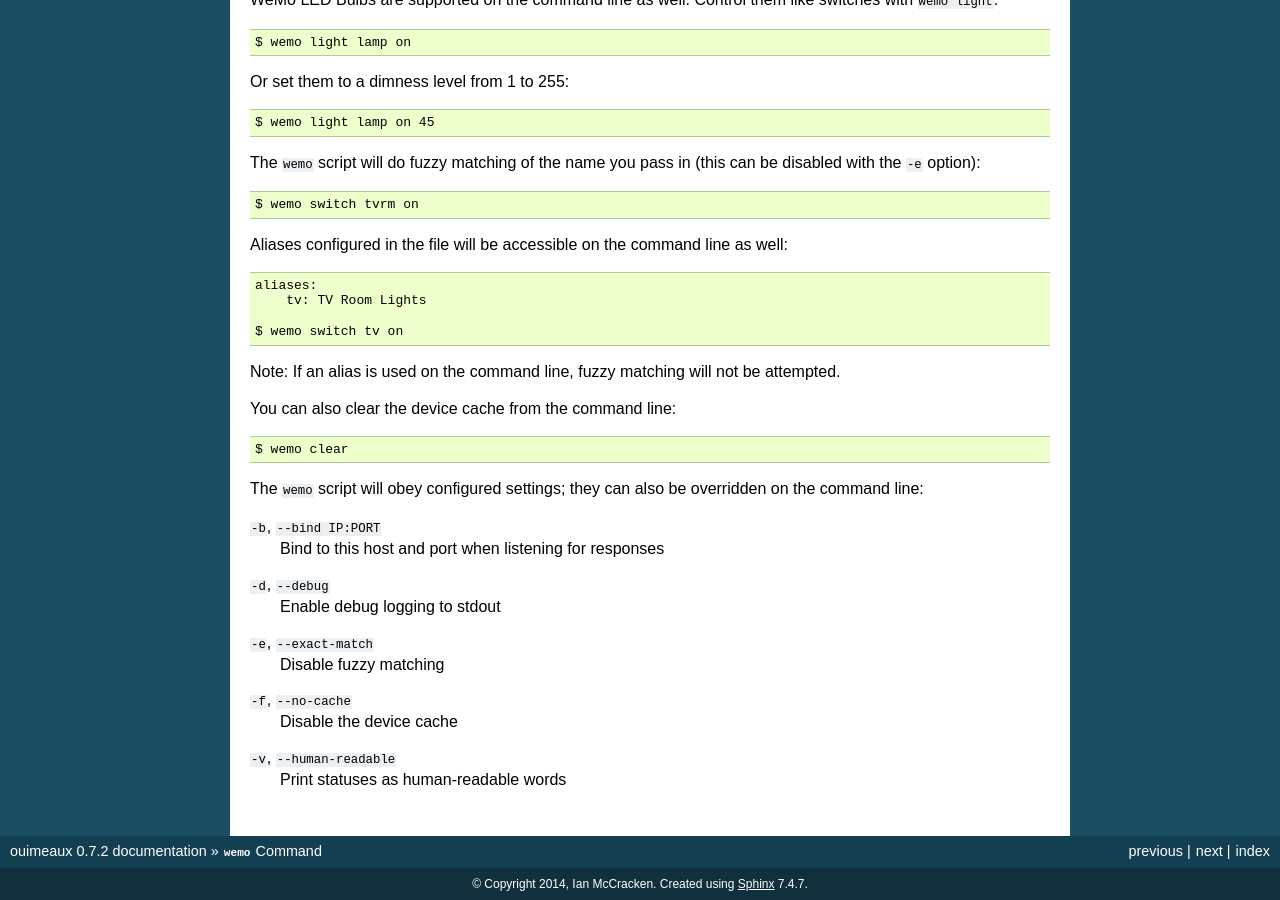
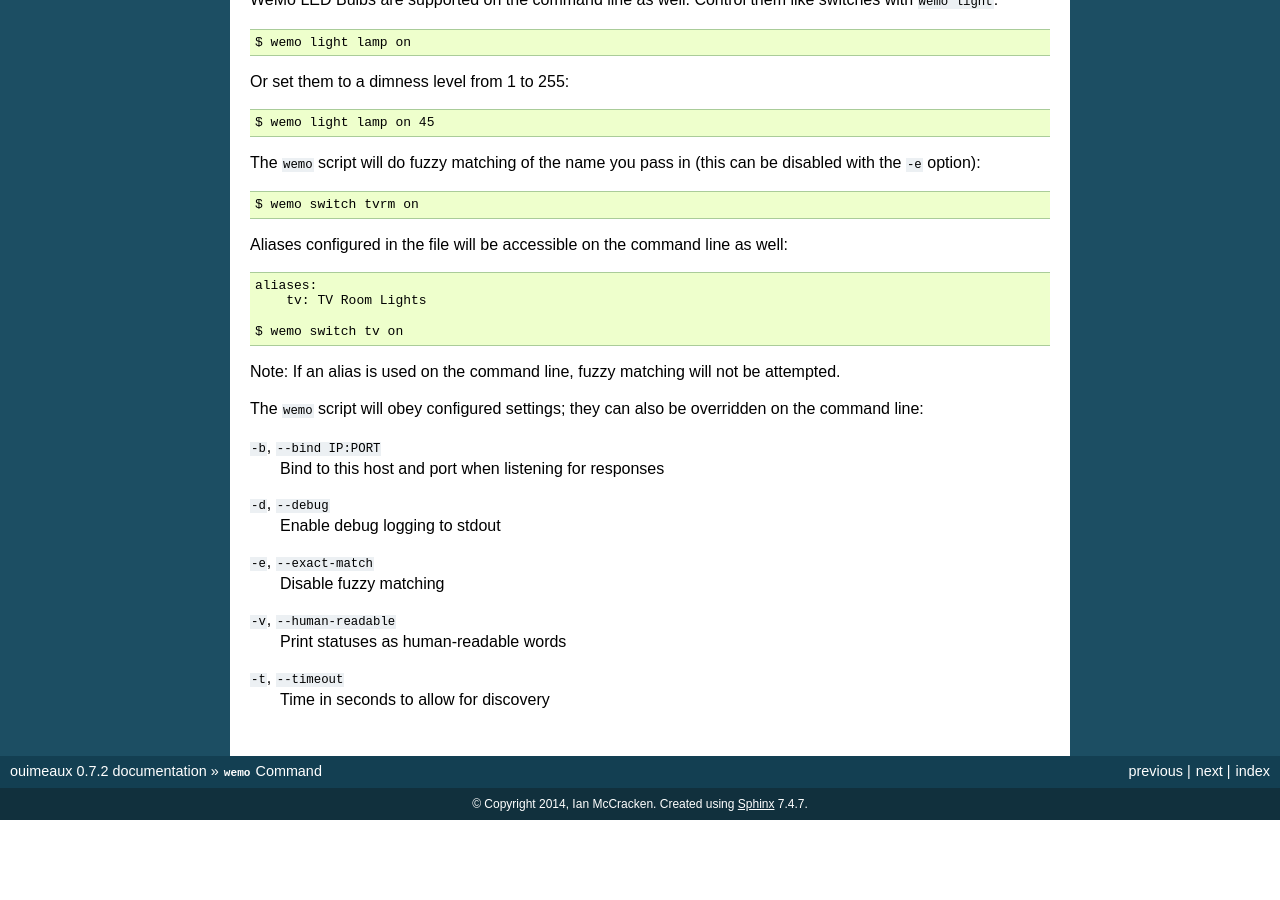
Before and after one commit to iancmcc/ouimeaux, a Sphinx documentation site: the page built from docs/wemo.rst, in a window 1280 px wide and 900 px high, scrolled down 603 px. Built offline with Sphinx 7.4.7, drawn with Linux system fonts in a browser that asks for light colours; after the commit the page ends 1423 px from its top, so only the background shows below that.

Commit message:
remove references to cache and add --timeout documentation

```diff
--- a/docs/wemo.rst
+++ b/docs/wemo.rst
@@ -53,10 +53,6 @@ Aliases configured in the file will be accessible on the command line as well::
 Note: If an alias is used on the command line, fuzzy matching will not be
 attempted.
 
-You can also clear the device cache from the command line::
-
-    $ wemo clear
-
 The ``wemo`` script will obey configured settings; they can also be overridden
 on the command line:
 
@@ -69,8 +65,8 @@ on the command line:
 ``-e``, ``--exact-match``
     Disable fuzzy matching
 
-``-f``, ``--no-cache``
-    Disable the device cache
-
 ``-v``, ``--human-readable``
     Print statuses as human-readable words
+
+``-t``, ``--timeout``
+    Time in seconds to allow for discovery
```
